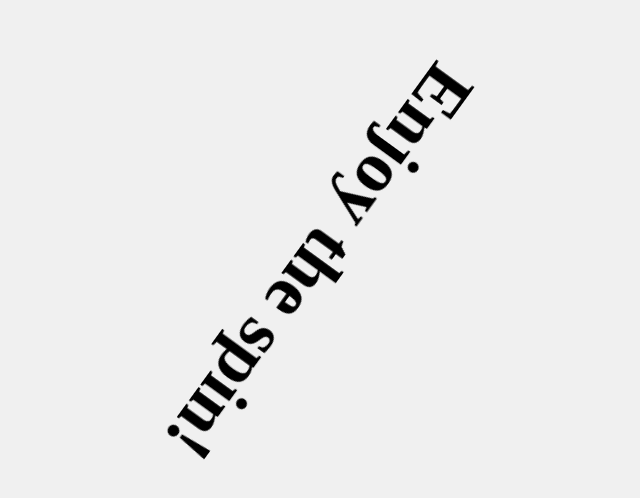
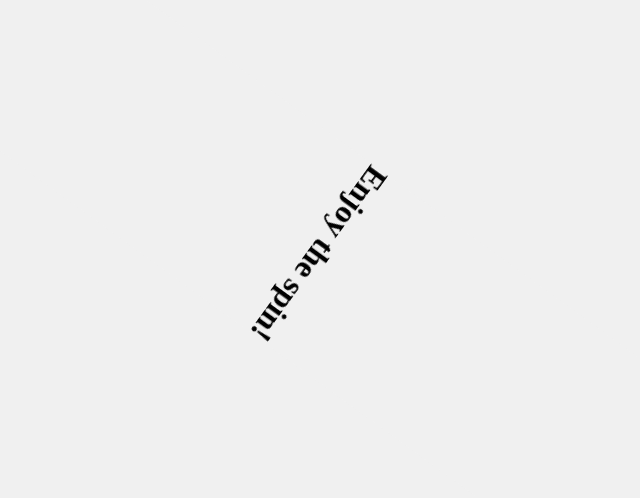
Before and after one commit to akshit-a11y/index, a plain HTML site: page index.html in a window 1280 px wide. Shown: the part 146-644 px from the top of the page, without its empty margins (321-961 px from the left). Drawn offline with Linux system fonts and the light colour scheme.

Commit message:
index.html

```diff
--- a/index.html
+++ b/index.html
@@ -5,16 +5,16 @@
     <meta name="viewport" content="width=device-width, initial-scale=1.0">
     <title>Rotating Screen</title>
     <style>
-        body {
-            transition: transform 1s; /* Smooth transition for rotation */
-            transform-origin: center center; /* Rotate around the center */
-            height: 100vh; /* Full height of the viewport */
+        html, body {
+            height: 100%; /* Ensure full height for both html and body */
+            margin: 0; /* Remove default margin */
             display: flex; /* Use flexbox for centering */
             justify-content: center; /* Center content horizontally */
             align-items: center; /* Center content vertically */
-            font-size: 36px; /* Increase font size for visibility */
             overflow: hidden; /* Hide overflow to avoid scrollbars */
             background-color: #f0f0f0; /* Optional background color */
+            transition: transform 1s; /* Smooth transition for rotation */
+            transform-origin: center center; /* Rotate around the center */
         }
     </style>
     <script>
@@ -23,7 +23,7 @@
         function rotateScreen() {
             setInterval(function() {
                 angle = (angle + 10) % 360; // Increment angle by 10 degrees
-                document.body.style.transform = 'rotate(' + angle + 'deg)'; // Apply rotation
+                document.documentElement.style.transform = 'rotate(' + angle + 'deg)'; // Apply rotation to the entire page
             }, 100); // Rotate every 100 milliseconds
         }
     </script>
```
